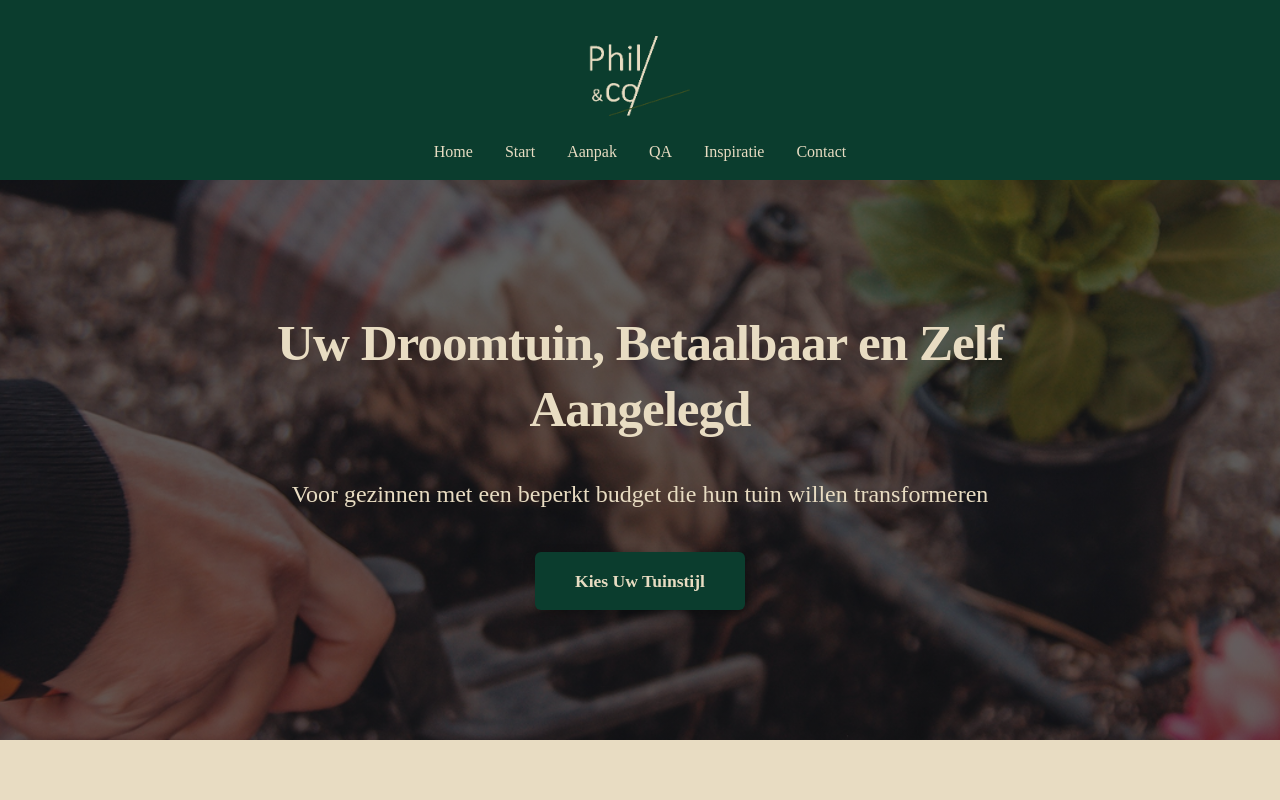
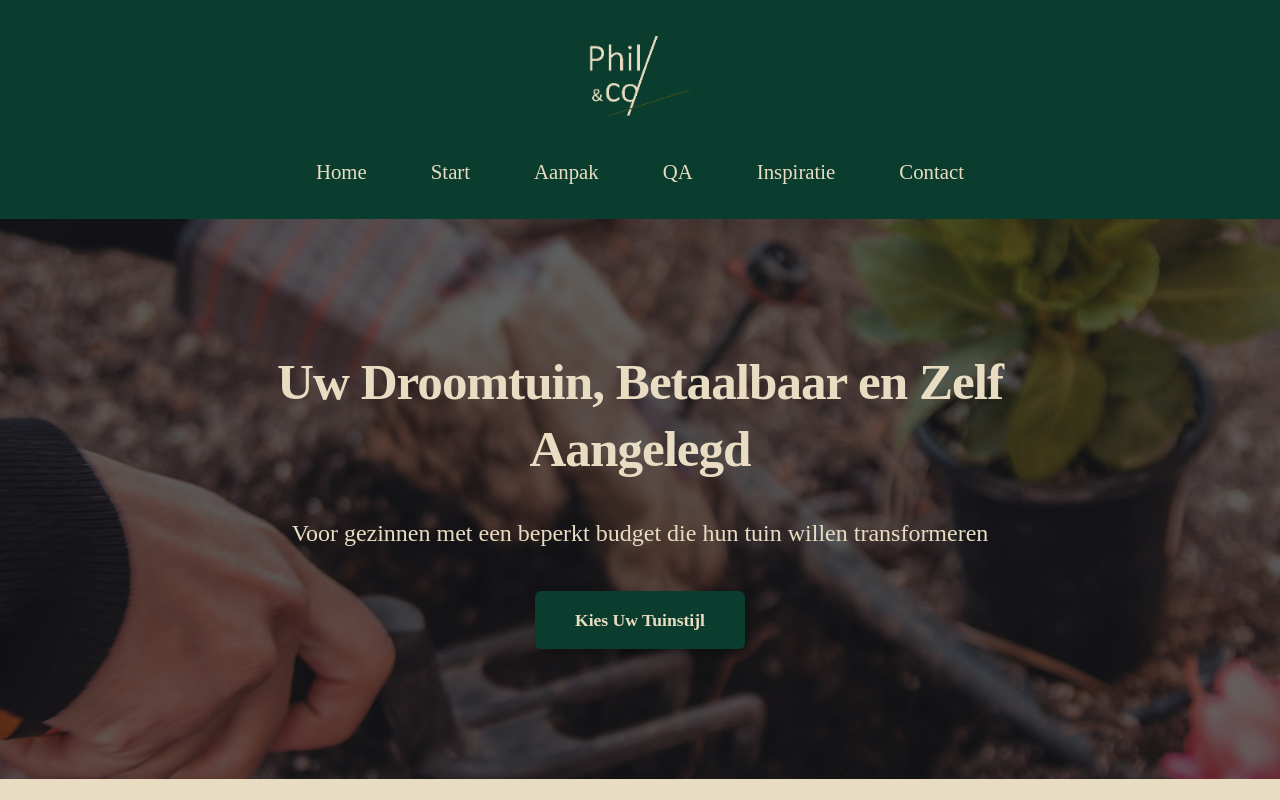
Before and after one commit to Sacha-Gazeau/atwork-3_4ga, a Next.js app: page / in a window 1280 px wide. Shown: the top 800 px of the page. Built offline with nearby package versions, Linux system fonts and the light colour scheme; what @edgestore/react would draw is missing.

Commit message:
Nav list bigger

```diff
--- a/src/app/globals.css
+++ b/src/app/globals.css
@@ -86,10 +86,10 @@ footer.footer {
 .navbar__list {
   display: flex;
   flex-direction: column;
-  gap: 1.5rem;
+  gap: 2rem;
   list-style: none;
   margin: 0;
-  padding: 1rem 0;
+  padding: 1.5rem 0;
   text-align: center;
   border-top: 1px solid var(--background-item-trans);
 }
@@ -97,10 +97,10 @@ footer.footer {
 .navbar__link {
   text-decoration: none;
   color: inherit;
-  font-size: 1.1rem;
+  font-size: 1.3rem;
   font-weight: 500;
   display: block;
-  padding: 0.5rem;
+  padding: 1rem;
 }
 
 @keyframes slideDown {
@@ -145,8 +145,8 @@ footer.footer {
   }
 
   .navbar__link {
-    font-size: 1rem;
-    padding: 0;
+    font-size: 1.3rem;
+    padding: 1rem;
   }
 }
 .footer {
@@ -501,7 +501,6 @@ footer.footer {
   }
 }
 
-
 @media (max-width: 480px) {
   body {
     font-size: 14px;
```
